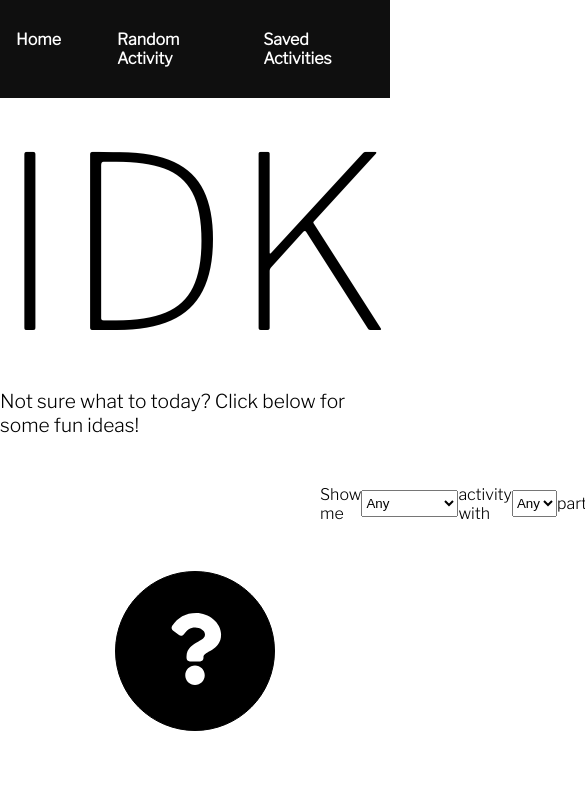
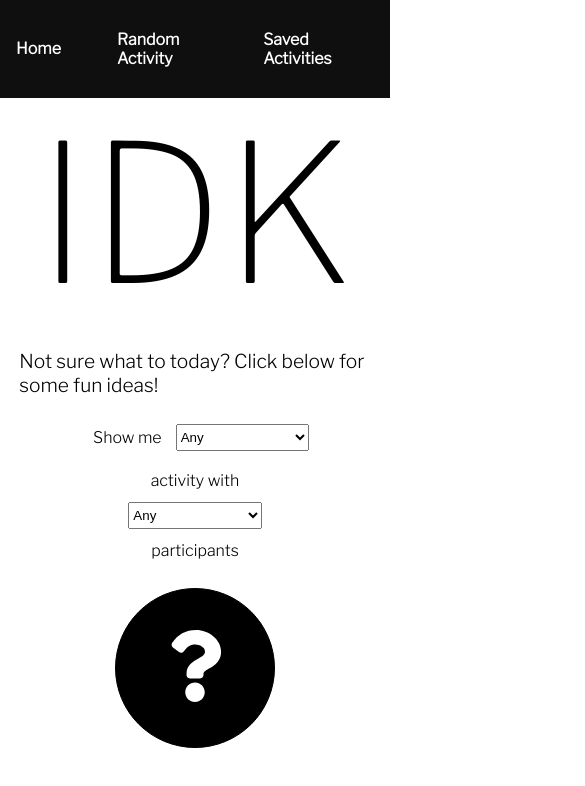
Before and after one commit to alyssabull/idk, a React (Create React App) app: page / in a window 390 px wide. Shown: the top 786 px of the page, 585 px wide, since content can reach past the window. Built offline with nearby package versions, Linux system fonts and the light colour scheme.

Commit message:
Make home page responsive on all screens

```diff
--- a/src/App/App.js
+++ b/src/App/App.js
@@ -10,7 +10,6 @@ import Dropdown from '../Dropdown/Dropdown.js';
 import './App.scss';
 
 function App() {
-
   const [randomActivity, setRandomActivity] = useState({})
   const [savedActivities, setSavedActivities] = useState([])
   const [activitySearchType, setActivitySearchType] = useState('any')
--- a/src/App/App.scss
+++ b/src/App/App.scss
@@ -7,6 +7,8 @@ button:hover {
 }
 
 a {
+  display: flex;
+  align-items: center;
   text-decoration: none;
   font-weight: bold;
   color: white;
@@ -49,6 +51,7 @@ header {
 
 .filter-activities {
   display: flex;
+  flex-wrap: wrap;
   justify-content: space-around;
   align-items: center;
   margin: 2em 20em;
@@ -88,3 +91,25 @@ button:hover {
   font-size: 1.5em;
   margin: 0;
 }
+
+@media only screen and (max-width: 812px) {
+  .filter-activities {
+    margin: 1em 5em;
+  }
+
+  p {
+    margin: 0.75em;
+  }
+
+  .tagline {
+    margin: 1em;
+  }
+
+  .home-title {
+    font-size: 12em;
+  }
+}
+
+#colorBlindSVG {
+  display: none;
+}
--- a/src/Dropdown/Dropdown.js
+++ b/src/Dropdown/Dropdown.js
@@ -1,5 +1,4 @@
 import PropTypes from 'prop-types';
-import './Dropdown.scss';
 
 const Dropdown = ({ dropdownValues, filterSearchResults, dropdownType}) => {
 
```
Also changed, not shown: src/Dropdown/Dropdown.scss (deleted), 1 other file (tests, documents, lock files or other folders).
